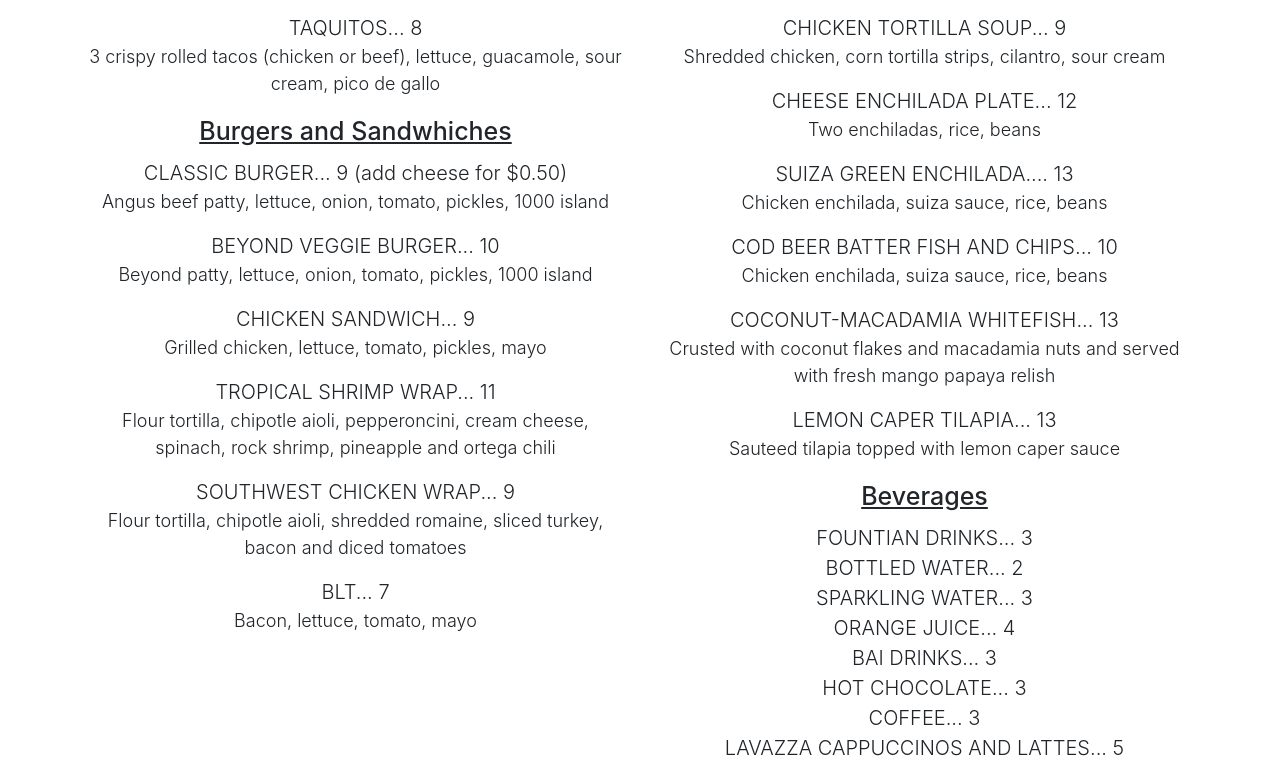
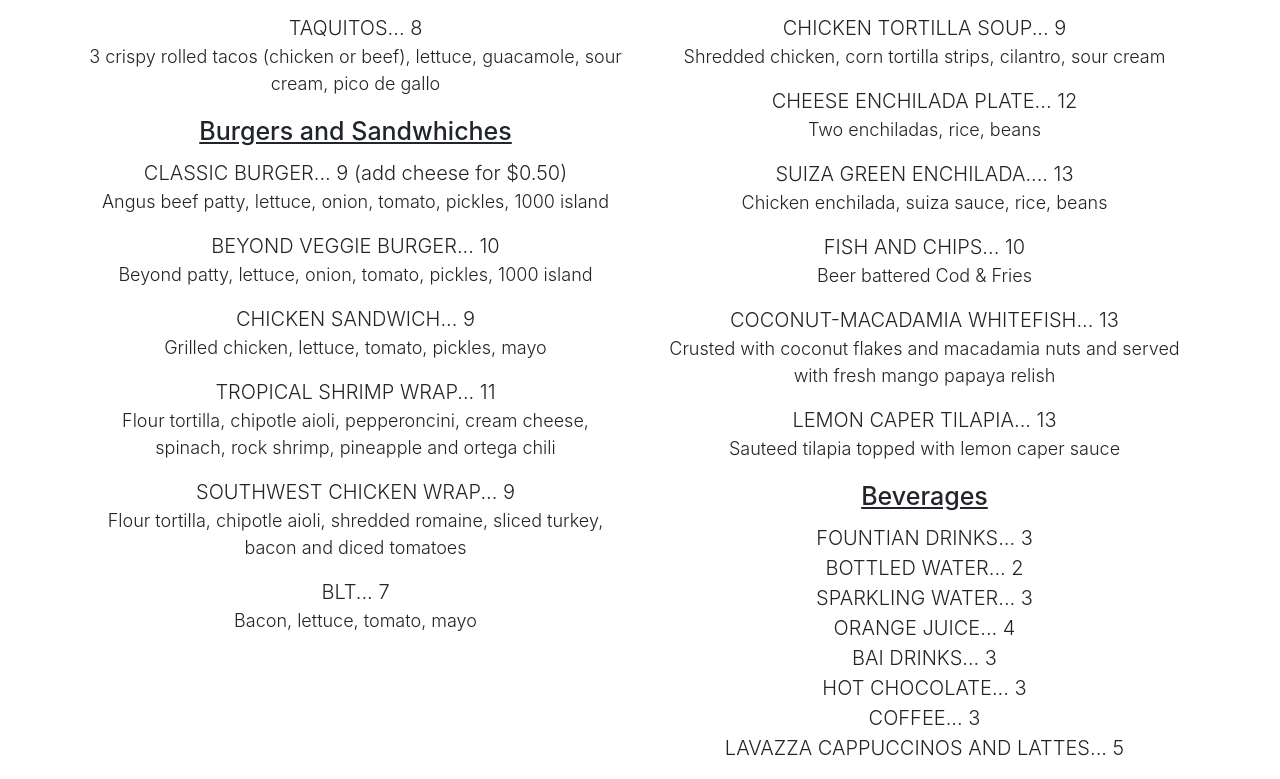
Before and after one commit to Ryanh899/qr-menu-cds, a plain HTML site: page index.html in a window 1280 px wide. Shown: the part 2324-3103 px from the top of the page. Drawn offline with nearby package versions, Linux system fonts and the light colour scheme.

Commit message:
update 5-12-21 2

```diff
--- a/index.html
+++ b/index.html
@@ -134,8 +134,8 @@
                 <p class="body_text">Two enchiladas, rice, beans</p>
                 <p class="header_3">SUIZA GREEN ENCHILADA.... 13</p>
                 <p class="body_text">Chicken enchilada, suiza sauce, rice, beans</p>
-                <p class="header_3">COD BEER BATTER FISH AND CHIPS... 10</p>
-                <p class="body_text">Chicken enchilada, suiza sauce, rice, beans</p>
+                <p class="header_3">FISH AND CHIPS... 10</p>
+                <p class="body_text">Beer battered Cod & Fries </p>
                 <p class="header_3">COCONUT-MACADAMIA WHITEFISH... 13</p>
                 <p class="body_text">Crusted with coconut flakes and macadamia nuts and served with fresh mango papaya relish</p>
                 <p class="header_3">LEMON CAPER TILAPIA... 13</p>
```
